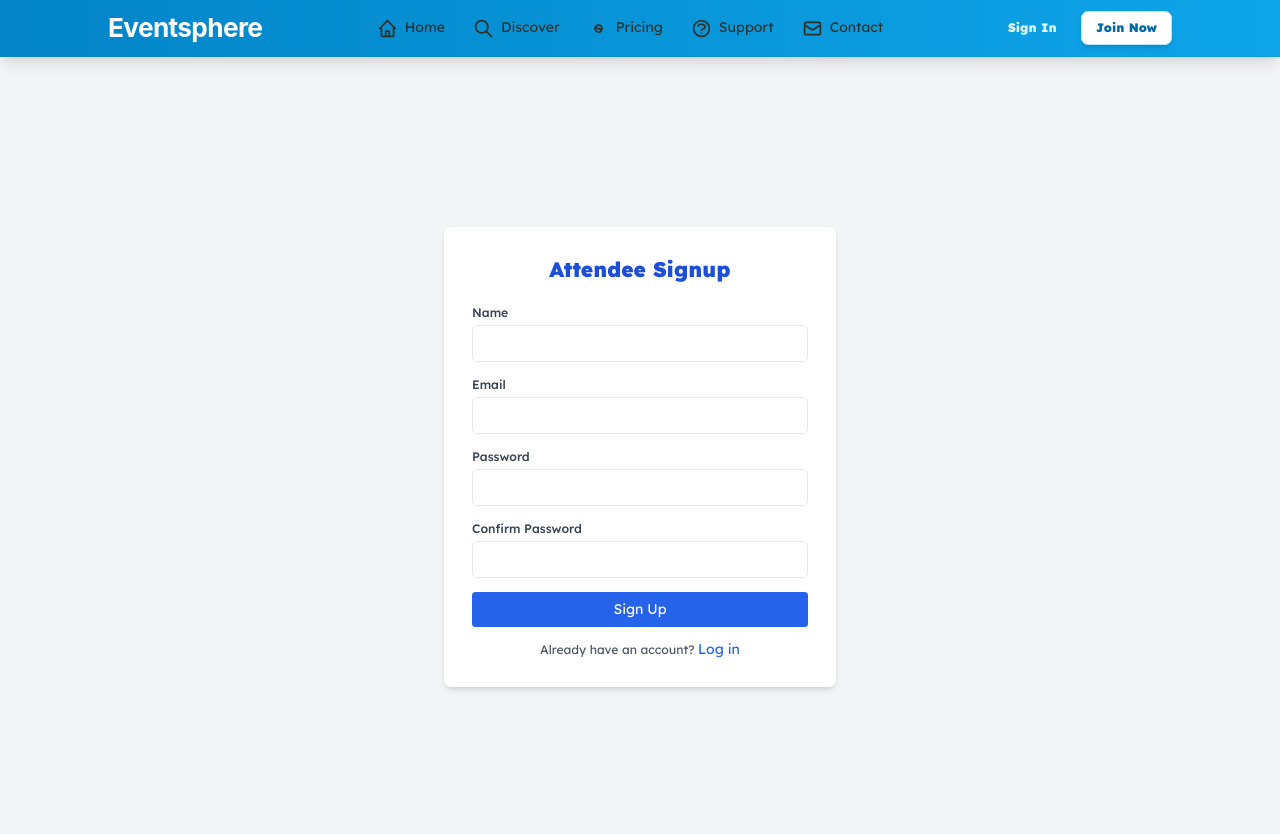
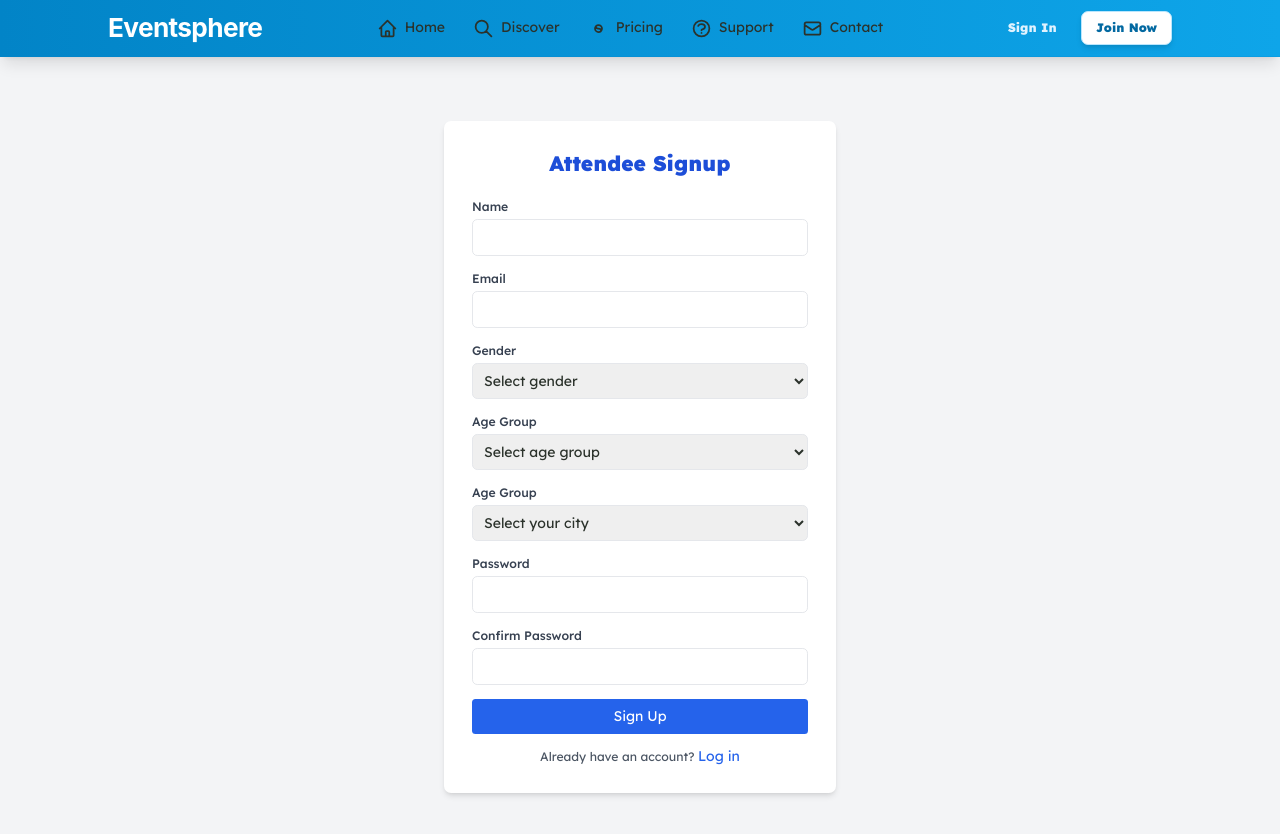
Before and after one commit to Pramodya690/event-management-system, a React (Vite) app in the folder frontend/: page /signup/attendee in a window 1280 px wide. Shown: the top 834 px of the page. Built offline with nearby package versions, Linux system fonts and the light colour scheme.

Commit message:
changes to attendee signup form

```diff
--- a/frontend/src/pages/Signup/SignupAttendee.jsx
+++ b/frontend/src/pages/Signup/SignupAttendee.jsx
@@ -8,11 +8,25 @@ const SignupAttendee = () => {
   const [form, setForm] = useState({
     name: '',
     email: '',
+    gender: '',
+    age: '',
+    city: '',
     password: '',
     confirmPassword: ''
   });
 
   const [error, setError] = useState('');
+
+  const ageGroups = [
+    'under 18', '18 - 24', '25 - 34', '35 - 44', '45 - 54', 'over 55'
+  ];
+
+    const availableCities = [
+    'Colombo', 'Kandy', 'Galle', 'Jaffna', 'Negombo',
+    'Trincomalee', 'Batticaloa', 'Anuradhapura', 'Polonnaruwa', 'Matara',
+    'Ratnapura', 'Badulla', 'Kurunegala', 'Kalutara', 'Matale',
+    'Hambantota', 'Ampara', 'Nuwara Eliya', 'Puttalam', 'Mannar'
+  ];
 
   const handleChange = (e) => {
     setForm({ ...form, [e.target.name]: e.target.value });
@@ -31,7 +45,10 @@ const SignupAttendee = () => {
       const response = await axios.post('http://localhost:5000/api/auth/attendee/signup', {
         name: form.name,
         email: form.email,
-        password: form.password
+        password: form.password,
+        age: form.age,
+        city:form.city,
+        gender: form.gender
       });
 
       if (response.status === 201 || response.status === 200) {
@@ -76,6 +93,61 @@ const SignupAttendee = () => {
                 className="w-full mt-1 p-2 border rounded-md"
               />
             </div>
+
+            <div>
+  <label className="block text-sm font-medium text-gray-700">Gender</label>
+  <select
+    name="gender"
+    value={form.gender}
+    onChange={handleChange}
+    required
+    className="w-full mt-1 p-2 border rounded-md"
+  >
+    <option value="">Select gender</option>
+    <option value="Male">Male</option>
+    <option value="Female">Female</option>
+    <option value="Other">Other</option>
+    <option value="Prefer not to say">Prefer not to say</option>
+  </select>
+</div>
+
+<div>
+  <label className="block text-sm font-medium text-gray-700">Age Group</label>
+  <select
+    name="age"
+    value={form.age}
+    onChange={handleChange}
+    required
+    className="w-full mt-1 p-2 border rounded-md"
+  >
+    <option value="">Select age group</option>
+    {ageGroups.map((group) => (
+      <option key={group} value={group}>
+        {group}
+      </option>
+    ))}
+  </select>
+</div>
+
+
+<div>
+  <label className="block text-sm font-medium text-gray-700">Age Group</label>
+  <select
+    name="city"
+    value={form.city}
+    onChange={handleChange}
+    required
+    className="w-full mt-1 p-2 border rounded-md"
+  >
+    <option value="">Select your city</option>
+    {availableCities.map((group) => (
+      <option key={group} value={group}>
+        {group}
+      </option>
+    ))}
+  </select>
+</div>
+
 
             <div>
               <label className="block text-sm font-medium text-gray-700">Password</label>
```
Also changed, not shown: 1 other file (tests, documents, lock files or other folders).
